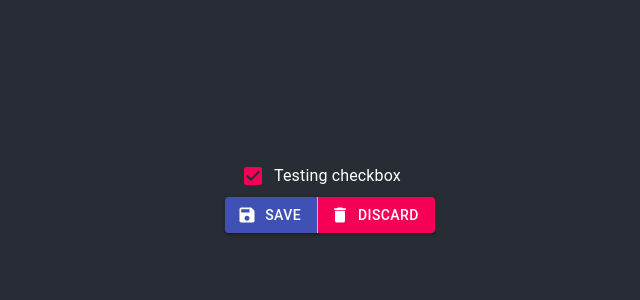
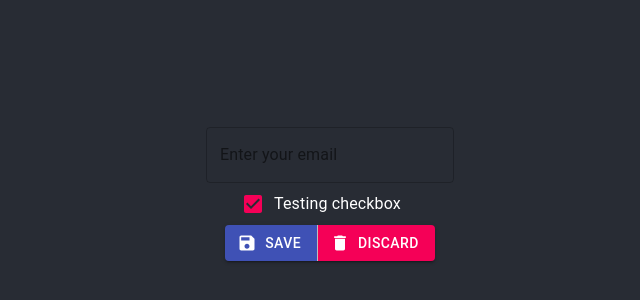
Before and after one commit to marko-milanovic/material-ui-tutorial, a React (Create React App) app: page / in a window 1280 px wide. Shown: the part 206-506 px from the top of the page, without its empty margins (310-950 px from the left). Built offline with nearby package versions, Linux system fonts and the light colour scheme.

Commit message:
text field

```diff
--- a/src/App.js
+++ b/src/App.js
@@ -6,6 +6,7 @@ import SaveIcon from '@material-ui/icons/Save';
 import DeleteIcon from '@material-ui/icons/Delete';
 import Checkbox from '@material-ui/core/Checkbox';
 import FormControlLabel from '@material-ui/core/FormControlLabel';
+import TextField from '@material-ui/core/TextField';
 
 const CheckboxExample = () => {
   const [checked, setChecked] = useState(true);
@@ -29,6 +30,13 @@ const App = () => {
   return (
     <div className="App">
       <header className="App-header">
+        <TextField
+          variant="outlined"
+          color="secondary"
+          type="email"
+          label="Enter your email"
+          placeholder="test@test.com"
+        />
         <CheckboxExample />
         <ButtonGroup variant="contained">
           <Button startIcon={<SaveIcon />} color="primary">
```
